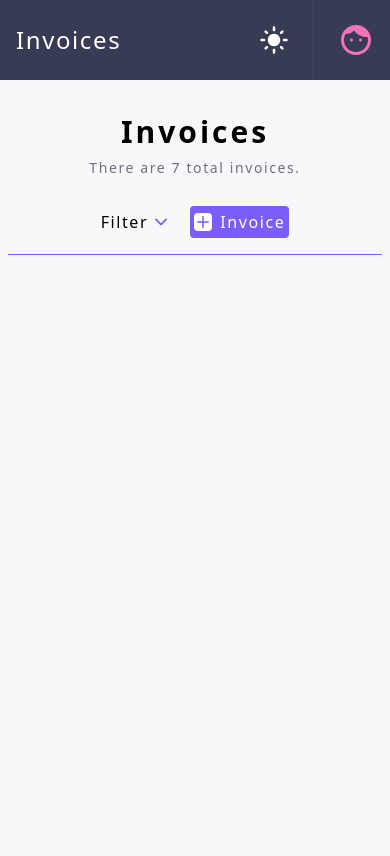
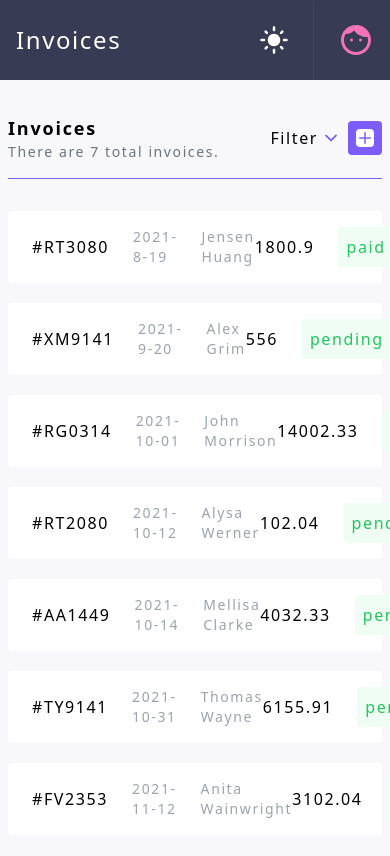
Before and after one commit to sakshi752/Invoices, a React (Vite) app: page / in a window 390 px wide. Shown: the top 856 px of the page. Built offline with nearby package versions, Linux system fonts and the light colour scheme.

Commit message:
files updated

```diff
--- a/src/Components/Center.jsx
+++ b/src/Components/Center.jsx
@@ -3,6 +3,7 @@ import { IoIosArrowDown } from "react-icons/io";
 import { FiPlus } from "react-icons/fi";
 import { motion } from 'framer-motion';
 import { useSelector } from 'react-redux';
+import { IoIosArrowForward } from "react-icons/io";
 
 const Center = () => {
     const [isDropDown, setIsDropDown] = useState(false);
@@ -47,22 +48,22 @@ const Center = () => {
         setIsDropDown(false)
     };
 
-    const invoices=useSelector((state)=>state.invoices);
+    const invoices = useSelector((state) => state.invoices.allInvoices);
     console.log(invoices)
 
     return (
         <div>
             <div className='dark:bg-[#141625] scrollbar-hide duration-300 min-h-screen bg-[#f8f8fb] py-[34px] px-2 md:px-8 lg:px-12 lg:py-[72px] w-full'>
-                <div className='max-w-4xl flex flex-col mx-auto my-auto'>
+                <div className='max-w-3xl flex flex-col mx-auto my-auto'>
                     {/* header */}
-                    <div className='w-full flex flex-col md:flex-row items-center justify-between border-b pb-4 border-[#7C5DFA] gap-7'>
+                    <div className='w-full flex items-center justify-between border-b pb-4 border-[#7C5DFA]  md:gap-7'>
                         {/* left */}
-                        <div className='flex flex-col gap-2 items-center md:items-start'>
-                            <h1 className='dark:text-white text-3xl md:text-4xl font-semibold tracking-widest'>Invoices</h1>
-                            <p className='text-gray-500 text-sm'>There are 7 total invoices.</p>
+                        <div className='flex flex-col md:gap-2 items-start'>
+                            <h1 className='dark:text-white text-lg md:text-4xl font-semibold tracking-widest'>Invoices</h1>
+                            <p className='text-gray-500 text-sm md:text-md font-light'>There are 7 total invoices.</p>
                         </div>
                         {/* right */}
-                        <div className='flex justify-between items-center gap-5 md:gap-7'>
+                        <div className='flex justify-between items-center gap-2 md:gap-7'>
                             {/* filter button */}
                             <div className='flex items-center gap-1 md:gap-2 relative'>
                                 {/* filter */}
@@ -105,15 +106,41 @@ const Center = () => {
                             </div>
                             {/* add invoice button */}
                             <div>
-                                <button className='flex items-center text-white font-medium bg-[#7C5DFA] p-1 rounded cursor-pointer gap-2'>
+                                <button className='flex items-center text-white font-medium bg-[#7C5DFA] p-2 md:p-1 rounded cursor-pointer gap-2'>
                                     <FiPlus className='text-[#7C5DFA] font-bold text-lg bg-white rounded' />
-                                    Invoice
+                                    <span className='hidden md:hidden'>
+                                        Invoice
+                                    </span>
                                 </button>
                             </div>
                         </div>
                     </div>
                     {/* cards container */}
-                    <div>
+                    <div className='flex flex-col gap-5 mt-8'>
+                        {invoices.map((invoice, index) => (
+                            <motion.div
+                                key={invoice.id}
+                                initial={{ opacity: 0, y: -50 }}
+                                animate={{ opacity: 1, y: 0, transition: { delay: index * 0.2 } }}
+                                // exit={{ opacity: 0, y: 50 }}
+                                transition={{ duration: 0.5 }}
+                            >
+                                <div className='dark:text-white flex justify-between ease-in-out duration-100 dark:bg-[#1E2139] bg-white py-4 px-6 rounded hover:border border-[#7C5DFA]'>
+                                    <div className='flex items-center gap-6'>
+                                        <h1>#{invoice.id}</h1>
+                                        <p className='text-sm text-gray-400 font-light'>{invoice.paymentDue}</p>
+                                        <p className='text-sm text-gray-400 font-light'>{invoice.clientName}</p>
+                                    </div>
+                                    <div className='flex items-center '>
+                                        <p>{invoice.total}</p>
+                                        <p className='bg-green-50 p-2 rounded ml-6 text-green-500'>{invoice.status}</p>
+                                        <IoIosArrowForward className='text-[hsl(252,94%,67%)] ml-3'/>
+                                    </div>
+
+                                </div>
+                            </motion.div>
+
+                        ))}
 
                     </div>
                 </div>
--- a/src/Components/Header.jsx
+++ b/src/Components/Header.jsx
@@ -58,7 +58,7 @@ const Header = () => {
                 </div>
             </header>
             <div className='z-50 hidden lg:block'>
-                <div className='fixed top-0 left-0 w-[150px] h-screen dark:bg-[#1e2139] bg-[#373b53] flex flex-col justify-between duration-300 ease-in-out'>
+                <div className='fixed top-0 left-0 w-[110px] h-screen dark:bg-[#1e2139] bg-[#373b53] flex flex-col justify-between duration-300 ease-in-out'>
                     <div>
                         <h1 className='text-white text-2xl px-2 pt-5 font-semibold'>Invoices</h1>
                     </div>
```
